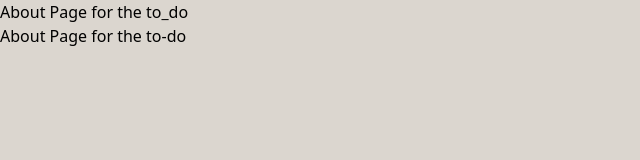
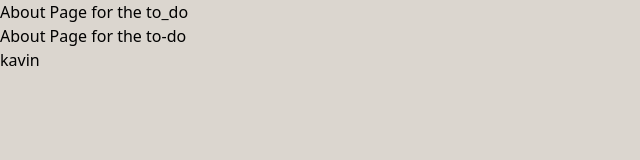
Before and after one commit to Kavin-105/to_do, a React (Vite) app: page /about in a window 1280 px wide. Shown: the top 160 px of the page, without its empty margins (0-640 px from the left). Built offline with nearby package versions, Linux system fonts and the light colour scheme.

Commit message:
added kavin to it

```diff
--- a/src/components/About.jsx
+++ b/src/components/About.jsx
@@ -3,6 +3,7 @@ function About() {
         <>
         <h1>About Page for the to_do</h1>
         <h1>About Page for the to-do</h1>
+        <h1>kavin</h1>
         </>
     );
 }
```
